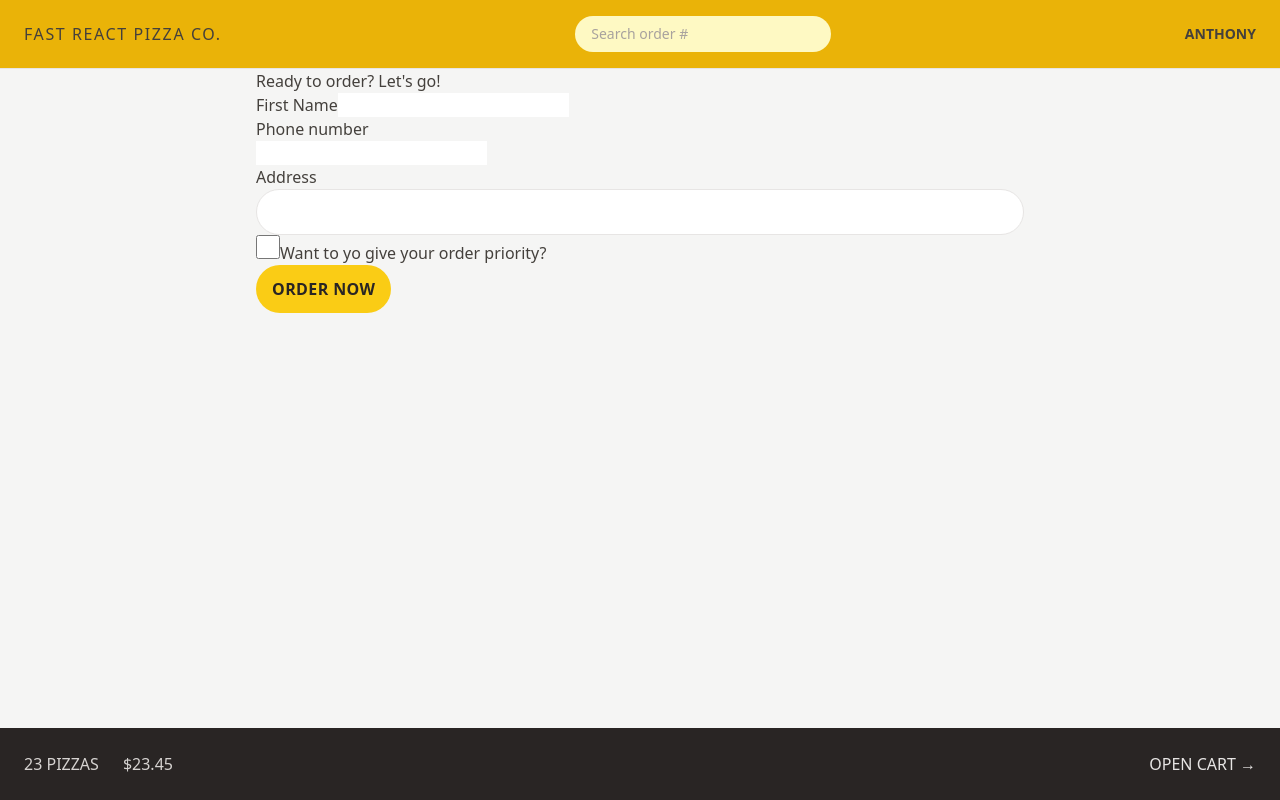
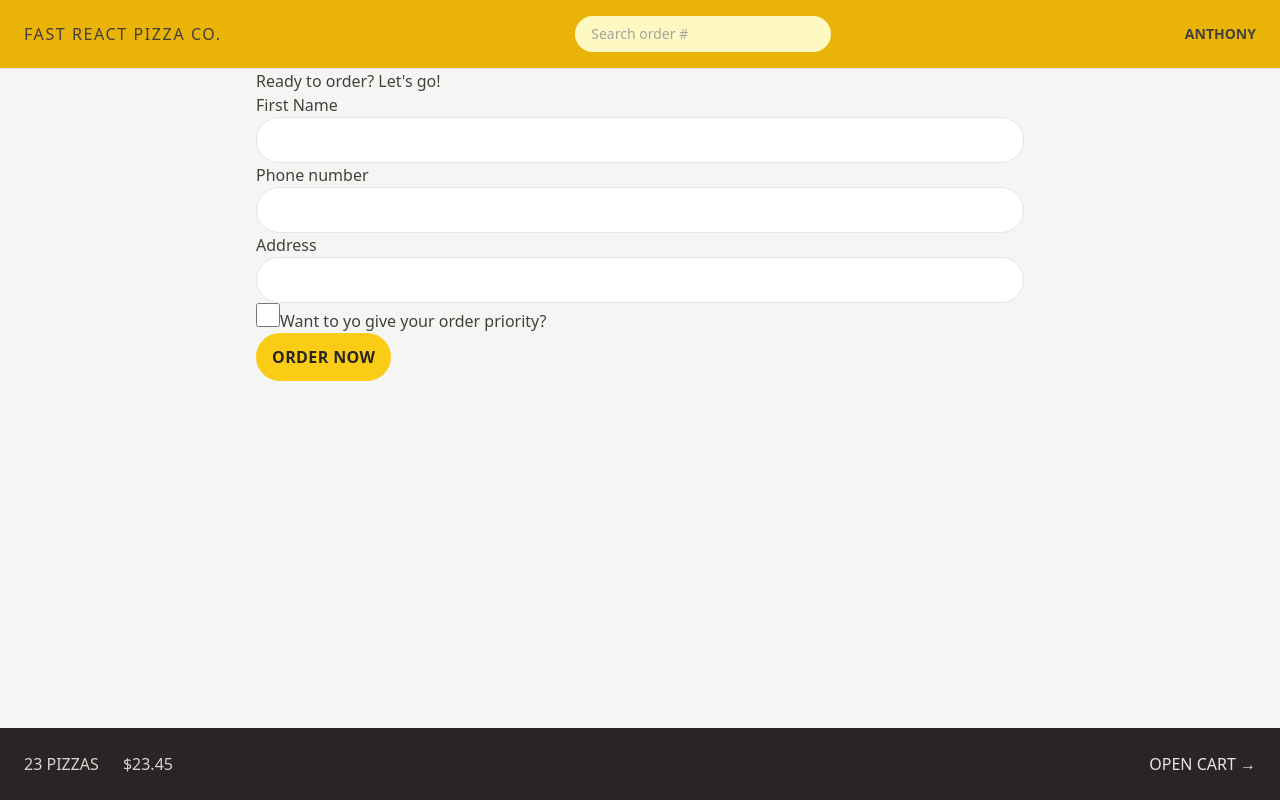
Before and after one commit to Charles-Rocke/React-Pizza-Upgrade, a React (Vite) app: page /order/new in a window 1280 px wide. Built offline with nearby package versions, Linux system fonts and the light colour scheme.

Commit message:
Used @apply to add class design much simpler, similar to normal css

```diff
--- a/src/features/order/CreateOrder.jsx
+++ b/src/features/order/CreateOrder.jsx
@@ -48,13 +48,13 @@
       <Form method="POST">
         <div>
           <label>First Name</label>
-          <input type="text" name="customer" required />
+          <input className="input" type="text" name="customer" required />
         </div>
 
         <div>
           <label>Phone number</label>
           <div>
-            <input type="tel" name="phone" required />
+            <input className="input" type="tel" name="phone" required />
           </div>
           {formErrors?.phone && <p>{formErrors.phone}</p>}
         </div>
@@ -62,12 +62,7 @@
         <div>
           <label>Address</label>
           <div>
-            <input
-              className="w-full rounded-full border border-stone-200 px-4 py-2 text-sm transition-all duration-300 placeholder:text-stone-400 focus:outline-none focus:ring focus:ring-yellow-400 md:px-6 md:py-3"
-              type="text"
-              name="address"
-              required
-            />
+            <input className="input" type="text" name="address" required />
           </div>
         </div>
 
--- a/src/index.css
+++ b/src/index.css
@@ -2,19 +2,11 @@
 @tailwind components;
 @tailwind utilities;
 
-/* body {
-  font-family: system-ui, -apple-system, BlinkMacSystemFont, 'Segoe UI', Roboto,
-    Oxygen, Ubuntu, Cantarell, 'Open Sans', 'Helvetica Neue', sans-serif;
-  background-color: #f7f7f7;
-  color: #444;
+@layer components {
+  .input {
+    @apply w-full rounded-full border border-stone-200 px-4 py-2 text-sm transition-all duration-300 placeholder:text-stone-400 focus:outline-none focus:ring focus:ring-yellow-400 md:px-6 md:py-3;
+  }
 }
-
-.layout {
-  display: grid;
-  grid-template-rows: auto 1fr auto;
-  gap: 32px;
-  height: 100dvh;
-} */
 
 /* https://dev.to/afif/i-made-100-css-loaders-for-your-next-project-4eje */
 .loader {
```
